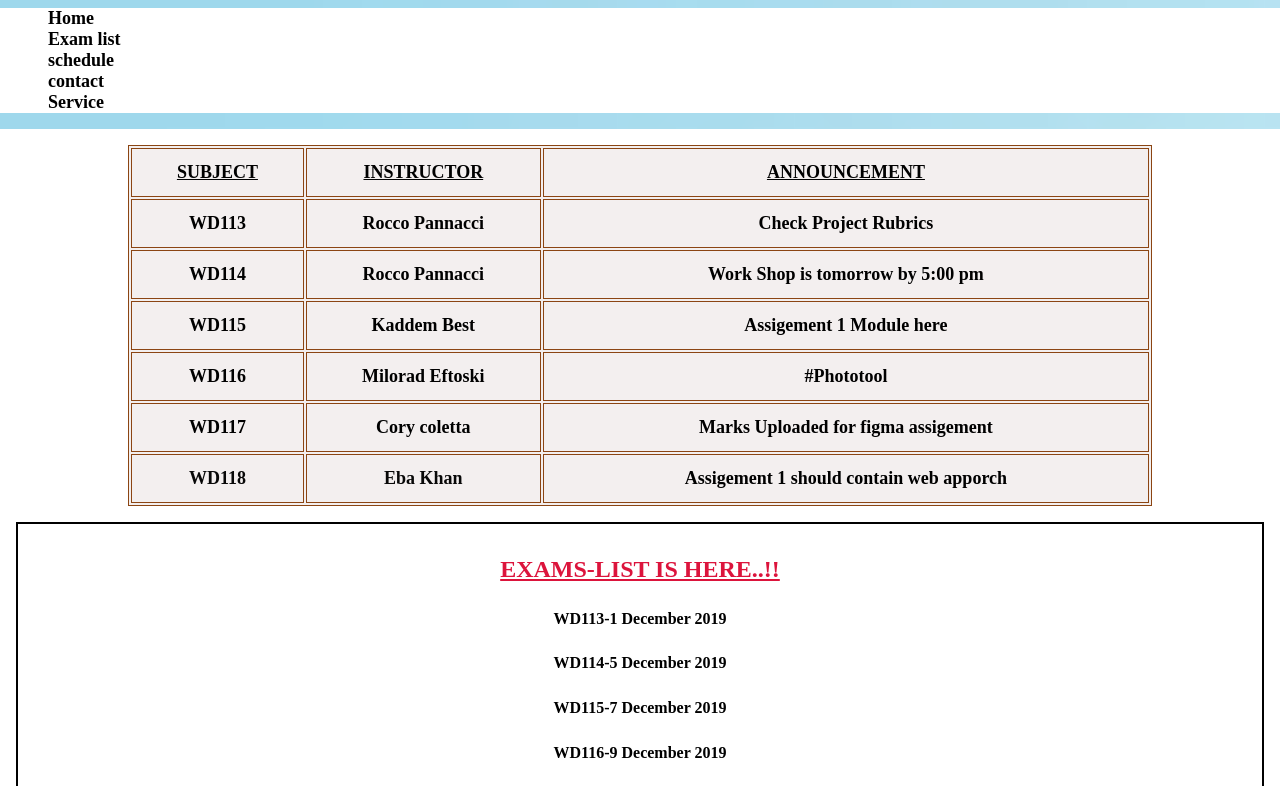
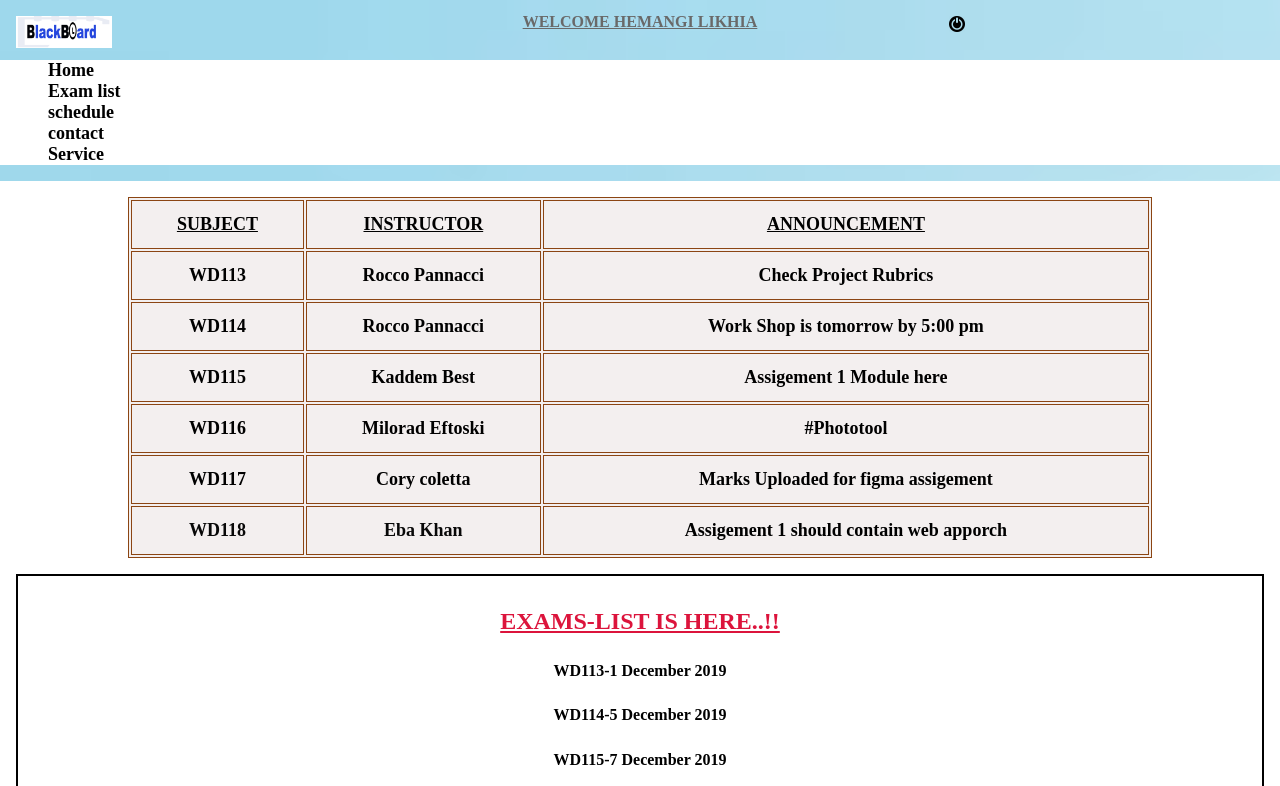
Before and after one commit to likhiahemangi/compositeprojectfinal, a plain HTML site: page index.html in a window 1280 px wide. Shown: the top 786 px of the page. Drawn offline with Linux system fonts and the light colour scheme.

Commit message:
logo change

```diff
--- a/css/index.css
+++ b/css/index.css
@@ -256,14 +256,22 @@ i{
 
 /*** MEDIA QUERY***/
 @media only screen and (max-width:1500px){
- .head{
-    visibility: hidden;
-    display: none;
-    }
 .logo{
     margin-left: 1rem;
     height: 2rem;
+    width: 6rem;
     margin-top: 1rem;
+}
+.head{
+    display: grid;
+    grid-template-columns: 1fr 1fr 1fr;
+}
+.head h2{
+    font-size: medium;
+}
+.logout{
+    height: 1rem;
+    margin:  1rem 0 0.5rem 6rem;
 }
 body{
     margin: 0%;
@@ -287,10 +295,6 @@ body{
  .nav-input{
     visibility: hidden;
     display: none;
- }
- .logout{
-     visibility: hidden;
-     display: none;
  }
  .body-1{
     visibility: hidden;
```
